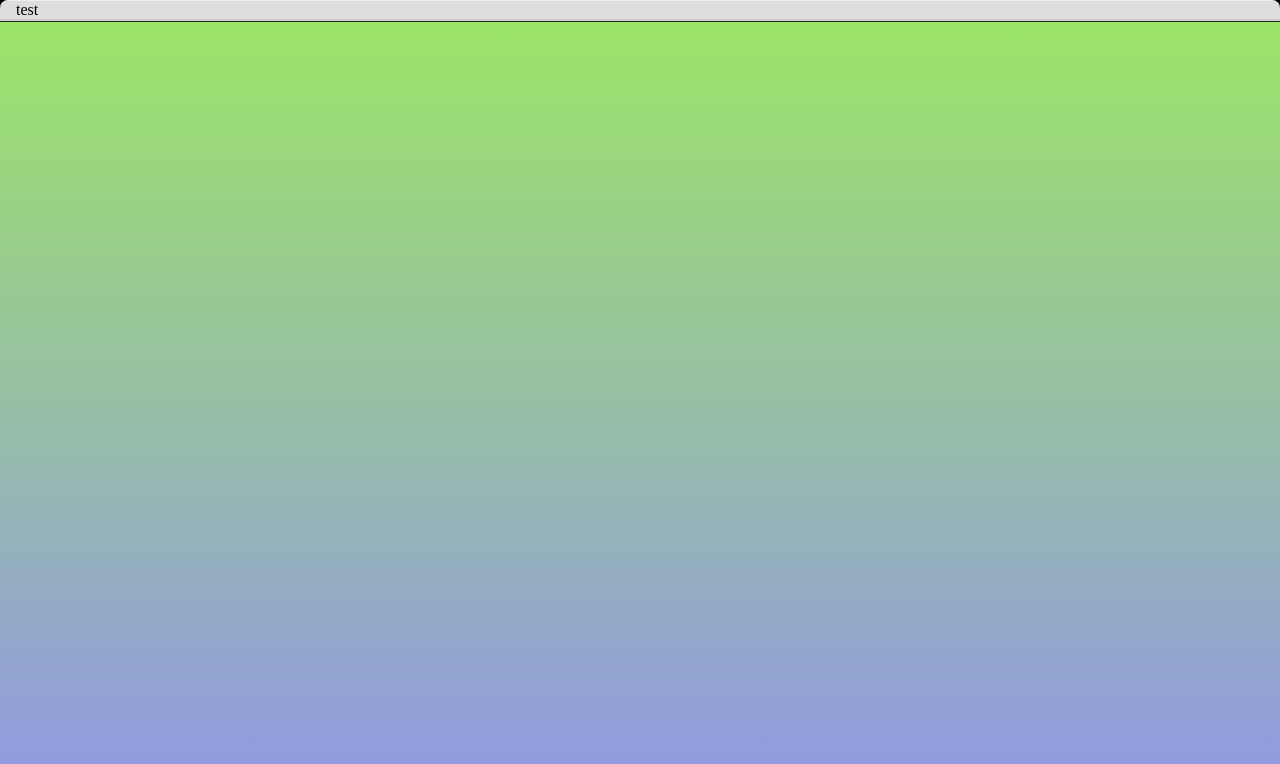
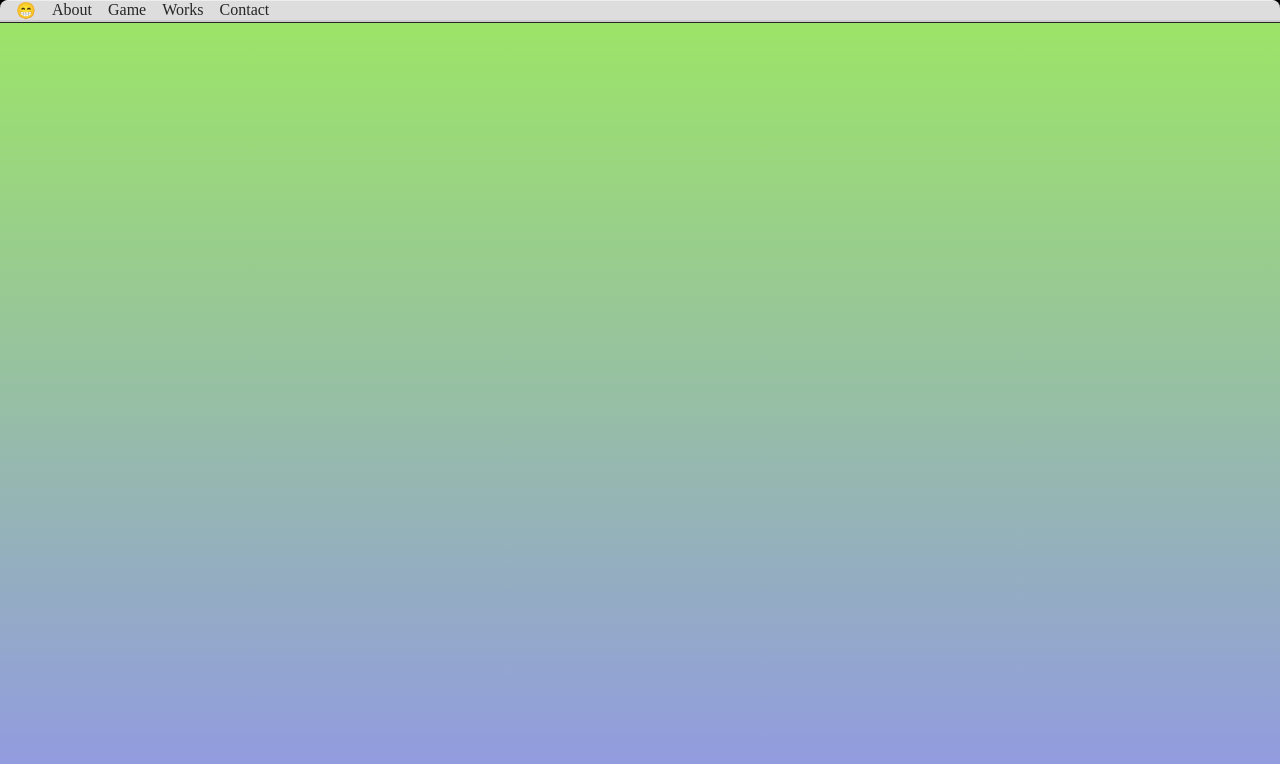
Before and after one commit to oardizzone/macos9-UI, a React (Vite) app: page / in a window 1280 px wide. Shown: the top 764 px of the page. Built offline with nearby package versions, Linux system fonts and the light colour scheme; a web font is replaced by a local one.

Commit message:
added links to menu bar

```diff
--- a/src/App.tsx
+++ b/src/App.tsx
@@ -7,9 +7,24 @@ function App() {
         <div className="menu-bar__corner--left">
           <div className="menu-bar__corner__spacer"></div>
         </div>
-        <nav className="menu-bar">
-          <p className="menu-bar__item">test</p>
-        </nav>
+        <section className="menu-bar">
+          <nav className="menu-bar__nav">
+            <p className="menu-bar__nav__item">😁</p>
+            <a href="#" className="menu-bar__nav__item">
+              About
+            </a>
+            <a href="#" className="menu-bar__nav__item">
+              Game
+            </a>
+            <a href="#" className="menu-bar__nav__item">
+              Works
+            </a>
+            <a href="#" className="menu-bar__nav__item">
+              Contact
+            </a>
+          </nav>
+          <section className="menu-bar__widgets"></section>
+        </section>
         <div className="menu-bar__corner--right">
           <div className="menu-bar__corner__spacer"></div>
         </div>
--- a/src/sass/main.scss
+++ b/src/sass/main.scss
@@ -49,6 +49,16 @@ body {
 
   border-top: 0.1rem solid $color-grey-200;
 
+  &__nav {
+    display: flex;
+    gap: 1rem;
+    &__item {
+      margin: 0;
+      color: $color-primary-black;
+      text-decoration: none;
+    }
+  }
+
   &__corner {
     position: absolute;
     width: 0.5rem;
@@ -84,8 +94,4 @@ body {
       border-top: 0.1rem solid $color-grey-200;
     }
   }
-
-  &__item {
-    margin: 0;
-  }
 }
```
